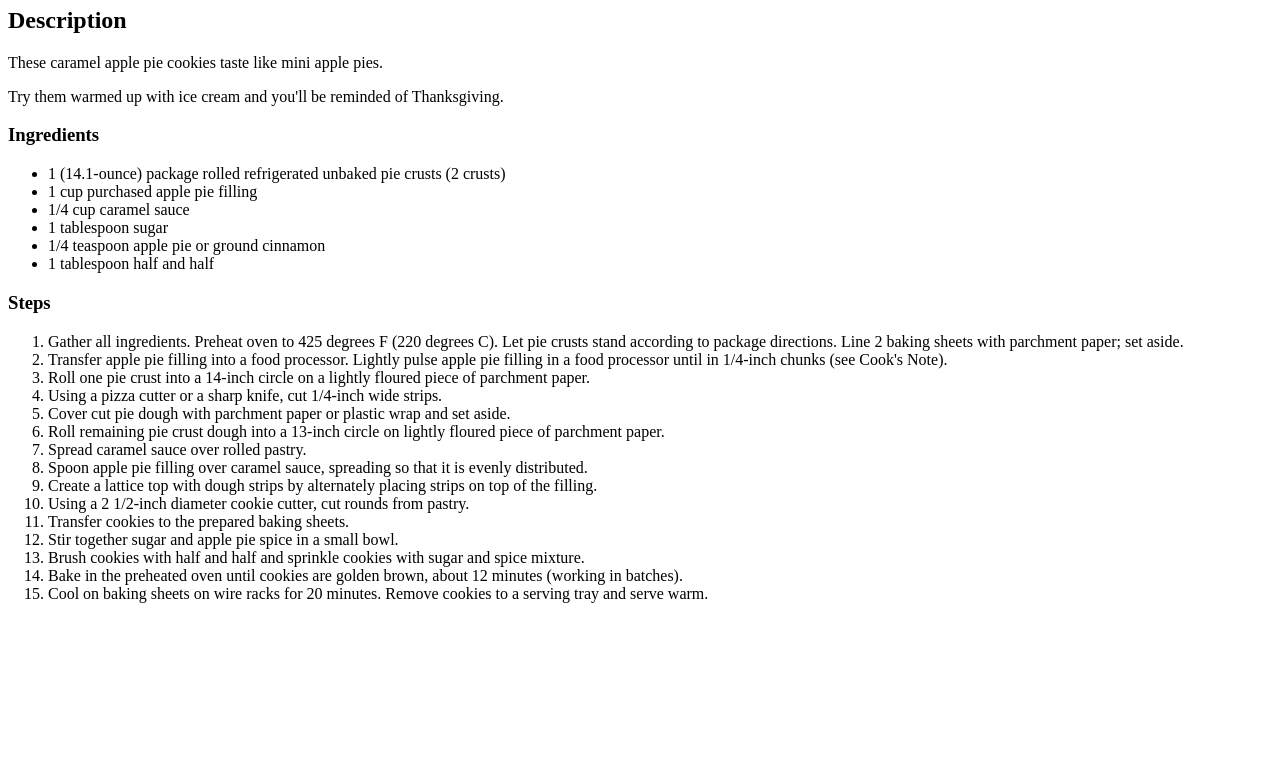
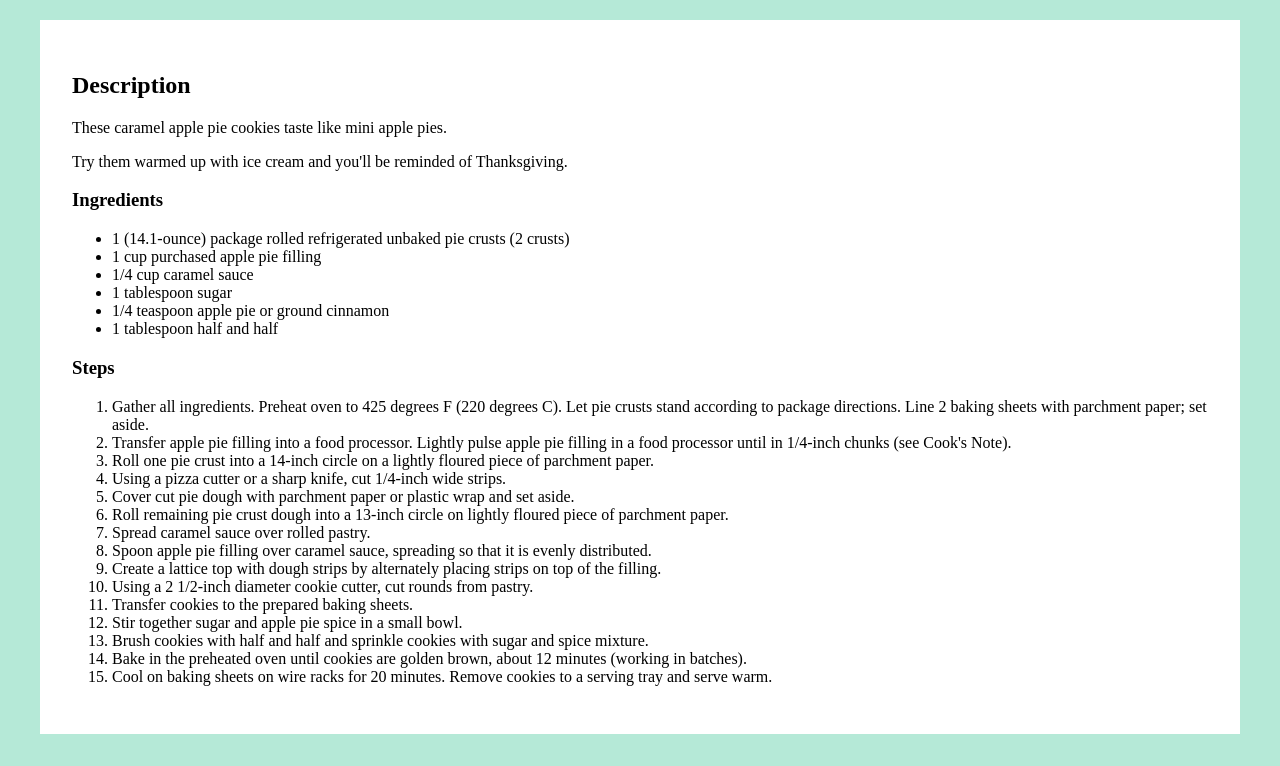
Before and after one commit to Juandvr/odin-recipes, a plain HTML site: page recipes/apple-cookies.html in a window 1280 px wide. Shown: the part 447-1213 px from the top of the page. Before the commit the page ends 1066 px from the top, so only its background shows below. Drawn offline with Linux system fonts and the light colour scheme.

Commit message:
Add style to recipes

```diff
--- a/recipes/apple-cookies.html
+++ b/recipes/apple-cookies.html
@@ -3,11 +3,13 @@
 <head>
     <meta charset="UTF-8">
     <meta name="viewport" content="width=device-width, initial-scale=1.0">
+    <link rel="stylesheet" href="../styles.css">
     <title>Caramel Apple Pie Cookies</title>
 </head>
 <body>
     <h1>Caramel Apple Pie Cookies</h1>
     <img src="../media/cookies.jpg" alt="Apple cookies" width="380px" height="350px">
+    <div>
         <h2>Description</h2>
         <p>These caramel apple pie cookies taste like mini apple pies.</p>
         <p>Try them warmed up with ice cream and you'll be reminded of Thanksgiving.</p>
@@ -72,5 +74,6 @@
                 Cool on baking sheets on wire racks for 20 minutes. Remove cookies to a serving tray and serve warm.
             </li>
         </ol>
+    </div>
 </body>
 </html>
```
Also changed, not shown: recipes/baguette-pizza.html (+3 -0 lines), recipes/french-toast.html (+3 -0 lines). Lines whose indentation alone changed are shown as unchanged.
